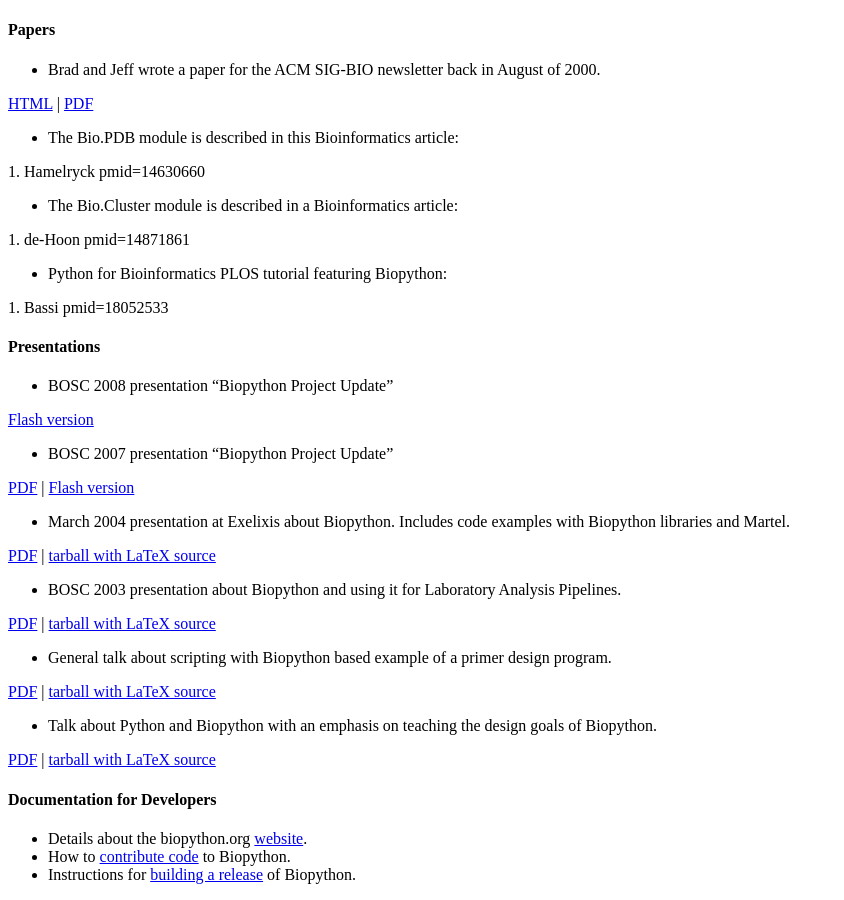
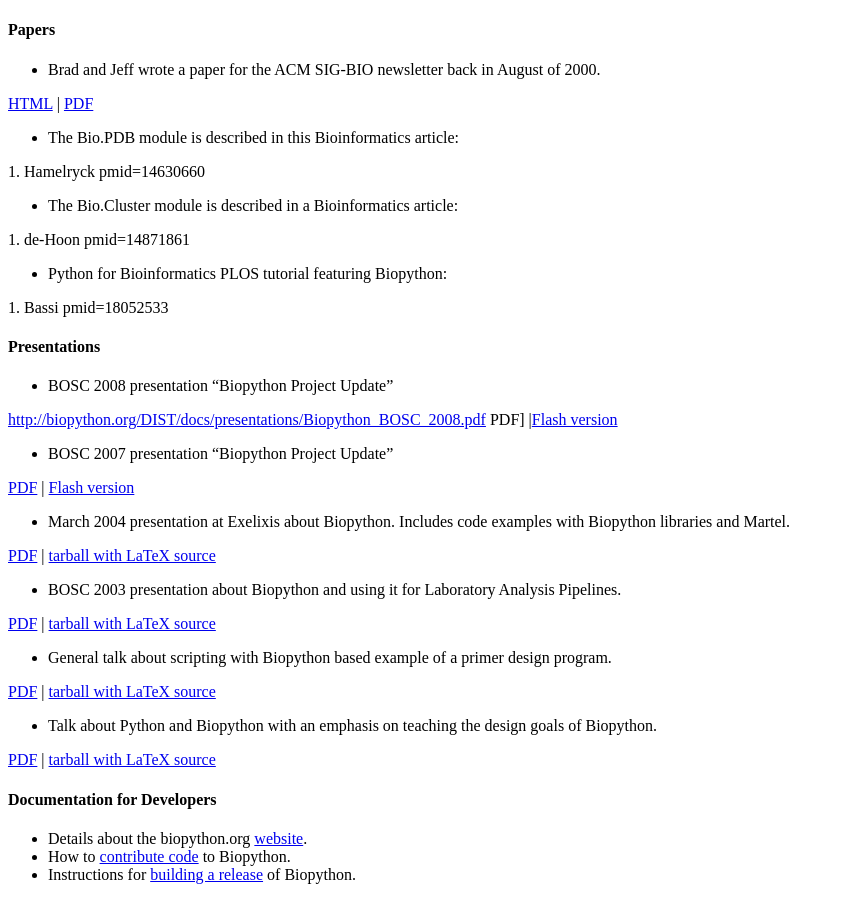
Before and after one commit to biopython/biopython.github.io, a Jekyll site: the page built from wiki/Documentation.md, in a window 1280 px wide and 900 px high, scrolled down 1332 px. Shown: the whole window, without its empty margins (0-844 px from the left). Built offline with Jekyll 4.4.1, drawn with Linux system fonts in a browser that asks for light colours.

Commit message:
/* Presentations */ BOSC 2008 as PDF

```diff
--- a/wiki/Documentation.md
+++ b/wiki/Documentation.md
@@ -146,7 +146,8 @@ Bio.PDB module).
 -   BOSC 2008 presentation "Biopython Project Update"
 
 
-[Flash
+<http://biopython.org/DIST/docs/presentations/Biopython_BOSC_2008.pdf>
+PDF\] |[Flash
 version](http://www.slideshare.net/bosc_2008/antao-biopython-bosc2008/)
 
 -   BOSC 2007 presentation "Biopython Project Update"
```
Also changed, not shown: 1 other file.
